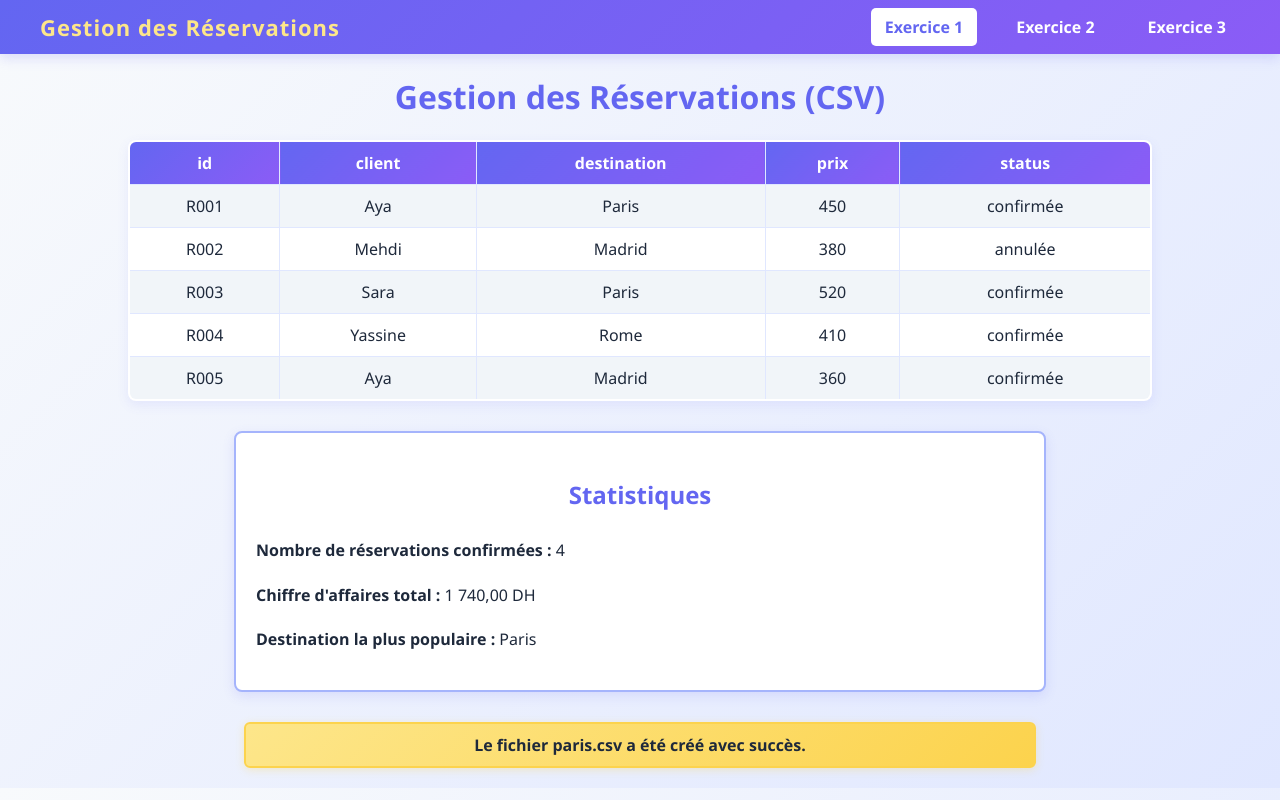
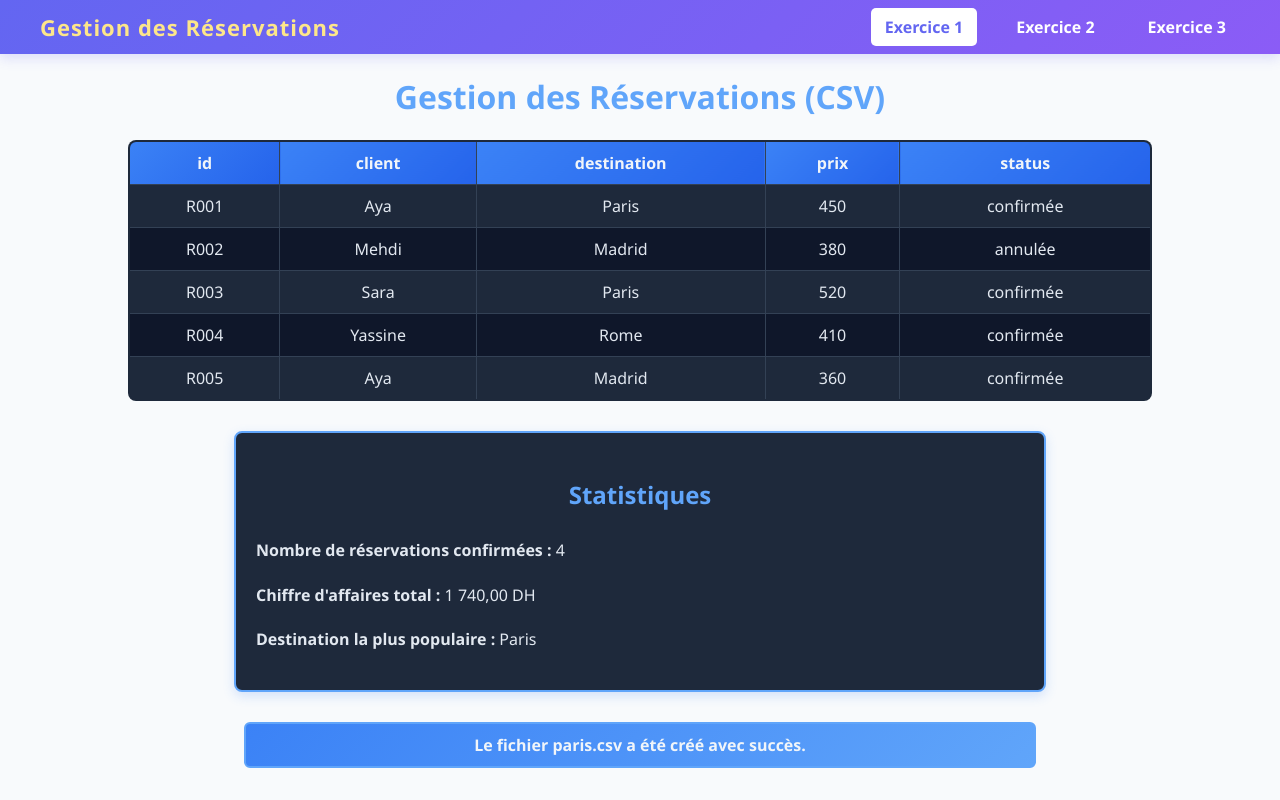
Before and after one commit to safaamedia/TP4, a PHP site: page / in a window 1280 px wide. Run offline with PHP 8.4, Linux system fonts and the light colour scheme.

Commit message:
Update styles for improved dark theme appearance

```diff
--- a/index.php
+++ b/index.php
@@ -7,81 +7,79 @@
 <style>
 body {
     font-family: Arial, sans-serif;
-    background: linear-gradient(135deg, #F8FAFC 0%, #E0E7FF 100%);
-    color: #1E293B;
+    background: #0F172A;
+    color: #E2E8F0;
     margin: 0;
     padding: 0;
 }
 
 h1, h2 {
     text-align: center;
-    color: #6366F1;
+    color: #60A5FA;
 }
 
 table {
     width: 80%;
     margin: 20px auto;
     border-collapse: collapse;
-    background: #FFFFFF;
-    border: 2px solid #A5B4FC;
+    background: #1E293B;
+    border: 2px solid #3B82F6;
     border-radius: 8px;
     overflow: hidden;
-    box-shadow: 0 4px 12px rgba(99, 102, 241, 0.1);
 }
 
 th, td {
-    border: 1px solid #E0E7FF;
+    border: 1px solid #334155;
     padding: 10px;
     text-align: center;
 }
 
 th {
-    background: linear-gradient(135deg, #6366F1 0%, #8B5CF6 100%);
-    color: #FFFFFF;
+    background: linear-gradient(135deg, #3B82F6 0%, #2563EB 100%);
+    color: #F1F5F9;
 }
 
 tr:nth-child(even) {
-    background-color: #F1F5F9;
+    background-color: #1E293B;
 }
 
 tr:nth-child(odd) {
-    background-color: #FFFFFF;
+    background-color: #0F172A;
 }
 
 tr:hover {
-    background-color: #E0E7FF;
+    background-color: #334155;
 }
 
 /* Stats section */
 .stats {
     width: 60%;
     margin: 30px auto;
-    background: #FFFFFF;
-    border: 2px solid #A5B4FC;
+    background: #1E293B;
+    border: 2px solid #60A5FA;
     border-radius: 8px;
     padding: 20px;
-    color: #1E293B;
-    box-shadow: 0 4px 12px rgba(99, 102, 241, 0.15);
+    color: #E2E8F0;
+    box-shadow: 0 4px 12px rgba(59, 130, 246, 0.2);
     text-align: left;
     line-height: 1.8;
 }
 
 .stats h2 {
     text-align: center;
-    color: #6366F1;
+    color: #60A5FA;
 }
 
 .success {
     text-align: center;
-    color: #1E293B;
-    background: linear-gradient(135deg, #FDE68A 0%, #FCD34D 100%);
-    border: 2px solid #FCD34D;
+    color: #F1F5F9;
+    background: linear-gradient(135deg, #3B82F6 0%, #60A5FA 100%);
+    border: 2px solid #60A5FA;
     width: 60%;
     margin: 20px auto;
     padding: 10px;
     border-radius: 6px;
     font-weight: bold;
-    box-shadow: 0 2px 8px rgba(252, 211, 77, 0.3);
 }
 </style>
 </head>
```
